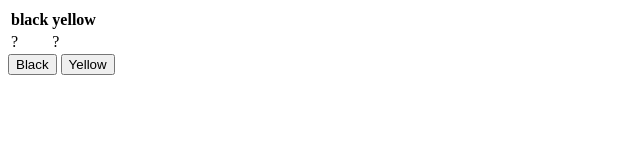
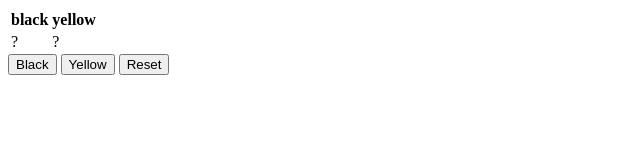
Before and after one commit to kellerben/kicker, a plain HTML site: page html/index.html in a window 1280 px wide. Shown: the whole page, without its empty margins (0-640 px from the left). Drawn offline with nearby package versions, Linux system fonts and the light colour scheme.

Commit message:
reset function

```diff
--- a/html/index.html
+++ b/html/index.html
@@ -15,6 +15,7 @@
 			</table>
 			<button onclick='score("black")'>Black</button>
 			<button onclick='score("yellow")'>Yellow</button>
+			<button onclick='reset()'>Reset</button>
 		</div>
 	</body>
 </html>
--- a/html/kicker.js
+++ b/html/kicker.js
@@ -7,3 +7,6 @@ connection.onmessage = function(e){
 function score(name){
 	$.post("/api/score/",{scorer:name});
 }
+function reset(){
+	$.post("/api/reset/");
+}
```
Also changed, not shown: 1 other file.
